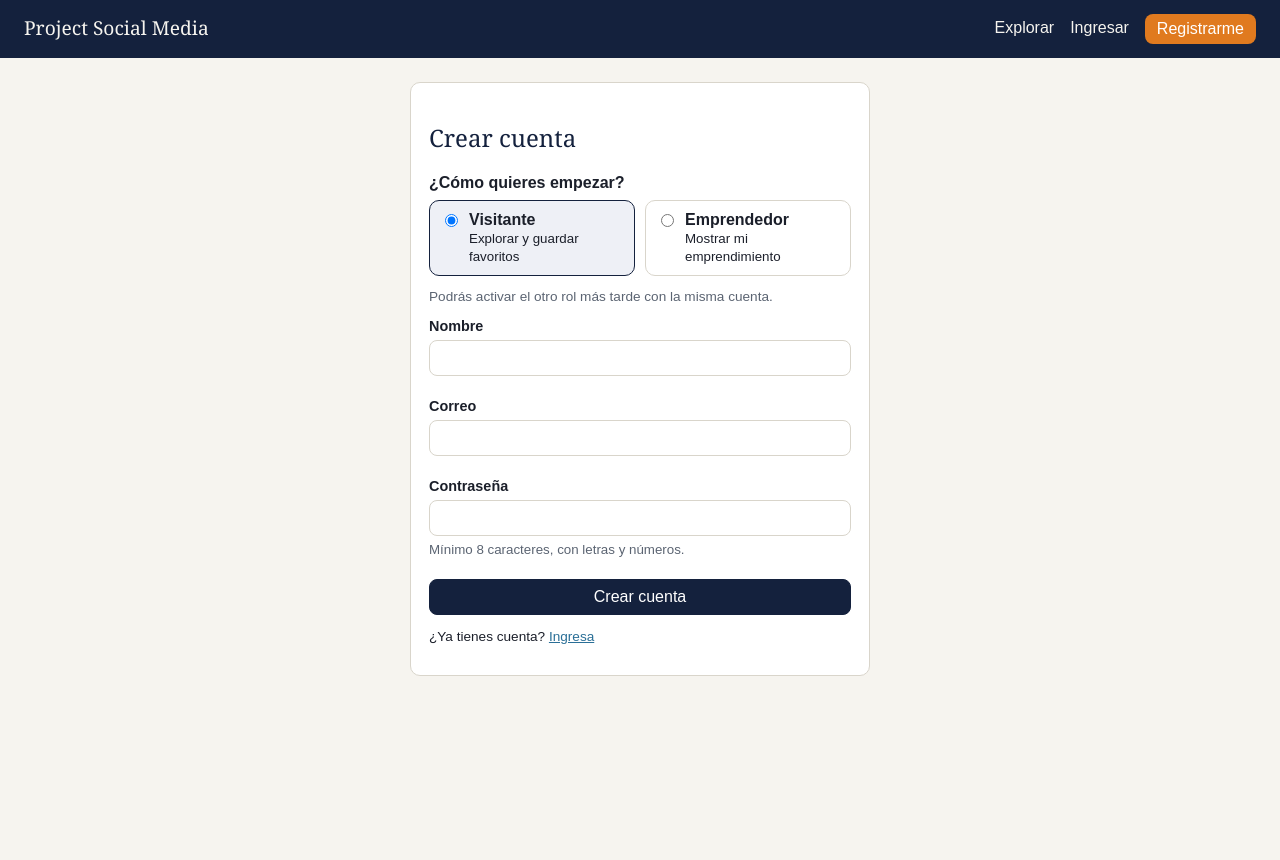
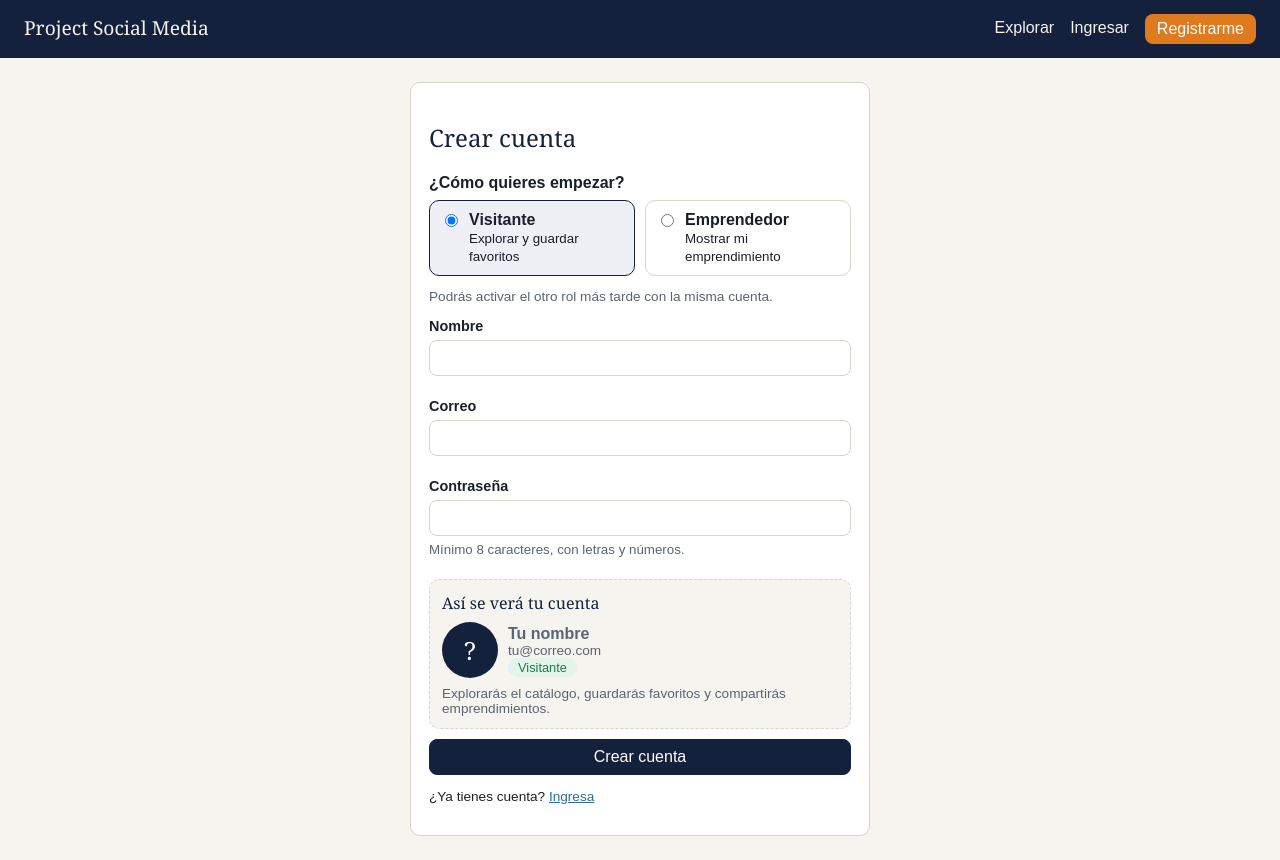
Before and after one commit to Iv4n-0v/Project_Social_MEdi4, a React (Vite) app in the folder frontend-react/: page /registro in a window 1280 px wide. Before the commit the page ends 800 px from the top, so only its background shows below. Built offline with nearby package versions, Linux system fonts and the light colour scheme; no server answers.

Commit message:
vista previa de la cuenta en el registro

```diff
--- a/frontend-react/src/pages/Register.jsx
+++ b/frontend-react/src/pages/Register.jsx
@@ -5,6 +5,17 @@ import { useAuth } from '../auth/AuthContext';
 import { homeFor, safeNext } from '../utils';
 import { OAuthButtons } from './Login';
 import { normalizeName, validateName } from '../validators';
+
+const ROLE_INFO = {
+  visitor: {
+    label: 'Visitante',
+    text: 'Explorarás el catálogo, guardarás favoritos y compartirás emprendimientos.',
+  },
+  entrepreneur: {
+    label: 'Emprendedor',
+    text: 'Podrás publicar tu emprendimiento, vincular tus redes y ver tus estadísticas.',
+  },
+};
 
 export default function Register() {
   const { register, account, ready } = useAuth();
@@ -17,6 +28,8 @@ export default function Register() {
   const [busy, setBusy] = useState(false);
   const [touched, setTouched] = useState(false);
   const nameError = touched ? validateName(form.name) : '';
+  const shownName = normalizeName(form.name);
+  const shownEmail = form.email.trim();
   useEffect(() => {
     if (ready && account) navigate(next || homeFor(account), { replace: true });
   }, [ready, account, next, navigate]);
@@ -80,6 +93,20 @@ export default function Register() {
           <input type="password" autoComplete="new-password" required minLength={8} value={form.password} onChange={set('password')} />
           <small className="muted">Mínimo 8 caracteres, con letras y números.</small>
         </label>
+        <div className="signup-preview" role="group" aria-label="Vista previa de tu cuenta">
+          <h3>Así se verá tu cuenta</h3>
+          <div className="row">
+            <div className="v-avatar v-initial" style={{ width: 56, height: 56, fontSize: 25 }} aria-hidden="true">
+              {shownName ? shownName.charAt(0).toUpperCase() : '?'}
+            </div>
+            <div>
+              <strong className={shownName ? '' : 'muted'}>{shownName || 'Tu nombre'}</strong>
+              <div className={`small ${shownEmail ? '' : 'muted'}`}>{shownEmail || 'tu@correo.com'}</div>
+              <span className="badge ok role-badge">{ROLE_INFO[role].label}</span>
+            </div>
+          </div>
+          <p className="muted small">{ROLE_INFO[role].text}</p>
+        </div>
         {error && <div className="alert error" role="alert">{error}</div>}
         <button className="btn primary" disabled={busy}>{busy ? 'Creando…' : 'Crear cuenta'}</button>
       </form>
--- a/frontend-react/src/styles.css
+++ b/frontend-react/src/styles.css
@@ -144,3 +144,8 @@ h1 { font-family: Georgia, serif; color: var(--color-primary); font-weight: 400;
 
 .field-error { color: var(--color-danger); }
 input[aria-invalid="true"] { border-color: var(--color-danger); }
+
+.signup-preview { border: 1px dashed var(--color-border); border-radius: 10px; padding: 12px; background: var(--color-bg); }
+.signup-preview h3 { margin: 0 0 8px; font-size: 1rem; }
+.signup-preview p { margin: 8px 0 0; }
+.signup-preview strong, .signup-preview .small { overflow-wrap: anywhere; }
```
